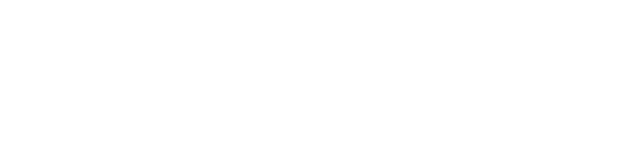
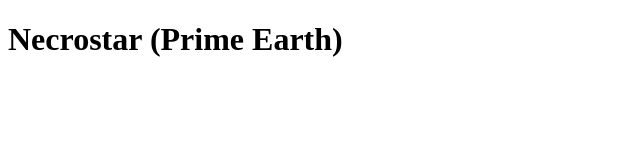
Before and after one commit to OlegAnt12/Eng-Soft-Aula_2024_04_30, a plain HTML site: page index.html in a window 1280 px wide. Shown: the whole page, without its empty margins (0-640 px from the left). Drawn offline with Linux system fonts and the light colour scheme.

Commit message:
primeira versão

```diff
--- a/index.html
+++ b/index.html
@@ -6,6 +6,6 @@
     <title>Document</title>
 </head>
 <body>
-
+    <h1>Necrostar (Prime Earth)</h1>
 </body>
 </html>
```
